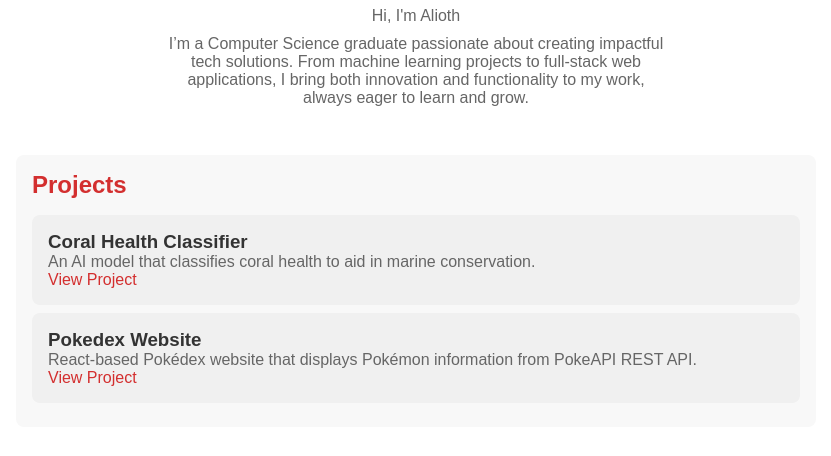
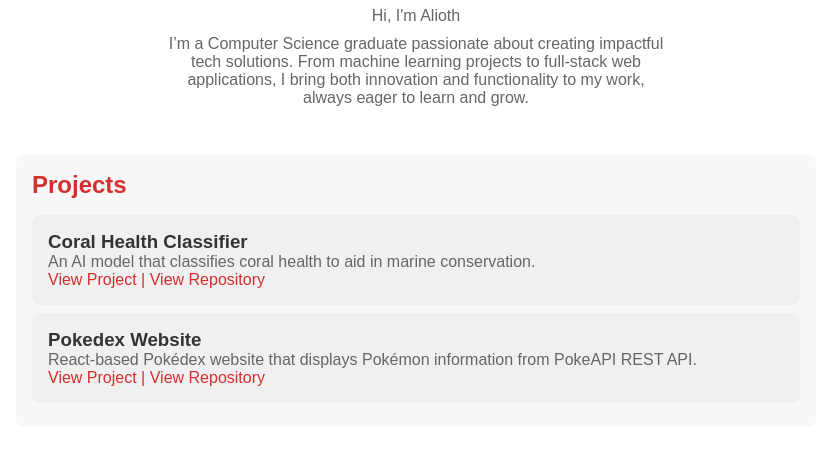
Before and after one commit to OrcaBeaw/aliothduran.github.io, a plain HTML site: page index.html in a window 1280 px wide. Shown: the part 112-568 px from the top of the page, without its empty margins (224-1055 px from the left). Drawn offline with Linux system fonts and the light colour scheme.

Commit message:
Added github repository links

```diff
--- a/index.html
+++ b/index.html
@@ -27,12 +27,14 @@
     <div class="project-card">
         <h3>Coral Health Classifier</h3>
         <p>An AI model that classifies coral health to aid in marine conservation.</p>
-        <a href="https://coralhealthchecker.streamlit.app/">View Project</a>
+        <a href="https://coralhealthchecker.streamlit.app/">View Project    |</a>
+        <a href="https://github.com/OrcaBeaw/CoralHealthChecker">View Repository</a>
     </div>
     <div class="project-card">
         <h3>Pokedex Website</h3>
         <p>React-based Pokédex website that displays Pokémon information from PokeAPI REST API.</p>
-        <a href="https://poke-tracker.vercel.app/">View Project</a>
+        <a href="https://poke-tracker.vercel.app/">View Project |</a>
+        <a href="https://github.com/OrcaBeaw/PokeTracker">View Repository</a>
     </div>
 </section>
 
```
